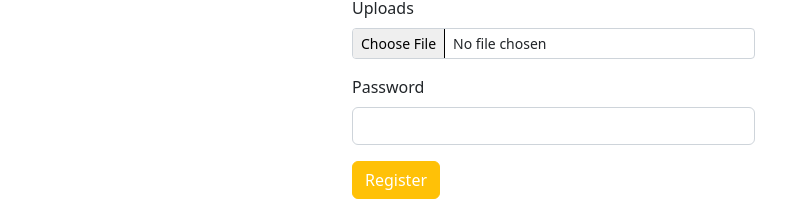
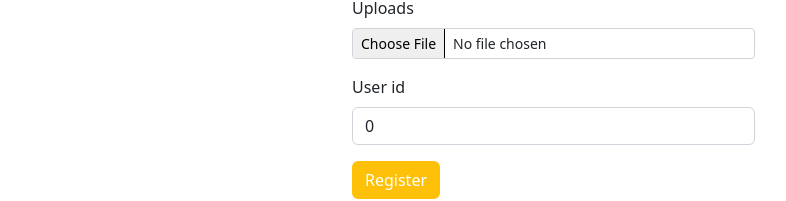
Before and after one commit to amitsingh17051/lightup, a React (Vite) app: page /add-idea in a window 1280 px wide. Shown: the part 424-625 px from the top of the page, without its empty margins (39-825 px from the left). Built offline with nearby package versions, Linux system fonts and the light colour scheme.

Commit message:
Added ajax for create user and add idea form with login anf login check ajax

```diff
--- a/package.json
+++ b/package.json
@@ -9,6 +9,7 @@
     "preview": "vite preview"
   },
   "dependencies": {
+    "bcryptjs": "^2.4.3",
     "react": "^18.2.0",
     "react-dom": "^18.2.0",
     "react-router-dom": "^6.4.5"
--- a/src/pages/add-idea.jsx
+++ b/src/pages/add-idea.jsx
@@ -1,29 +1,50 @@
-import React from 'react'
+import { useState } from 'react'
+
+
 function AddIdea() {
+  const [name, setName] = useState('');
+  const [description, setDescription] = useState('');
+  const [userId, setUserId] = useState(0);
+  const [postData, setPostData] = useState('');
 
+  const addIdeaFormHandler = (event) => {
+    event.preventDefault();
+
+    const requestOptions = {
+        method: 'POST',
+        headers: { 'Content-Type': 'application/json' },
+        mode: 'cors',
+        body: JSON.stringify({ name, description, userId })
+    };
+    fetch('http://localhost:8000/api/idea/', requestOptions)
+        .then(response => response.json())
+        .then(data => this.setPostData({ postId: data.id }));
+
+    console.log(postData);
+  }
 
   return (
     <div className="add-idea  container mt-5">
         <div className="row">
             <div className="col-md-5 offset-md-3">
                 <div className="px-4 py-5 my-5">
-                    <form width="300px">
+                    <form width="300px" onSubmit={addIdeaFormHandler}>
                         <div className="mb-3">
                             <label for="exampleInputEmail1" className="form-label">Name</label>
-                            <input type="text" className="form-control" name='name' />
+                            <input type="text" className="form-control" name='name' onChange={event => setName(event.target.value)}  value={name} />
 
                         </div>
                         <div className="mb-3">
                             <label for="exampleInputEmail1" className="form-label">Description</label>
-                            <textarea className="form-control" id="exampleFormControlTextarea1" rows="3"></textarea>
+                            <textarea className="form-control" id="exampleFormControlTextarea1" rows="3"  onChange={event => setDescription(event.target.value)} >{description}</textarea>
                         </div>
                         <div class="mb-3">
                             <label for="formFileSm" className="form-label">Uploads</label>
                             <input className="form-control form-control-sm" id="formFileSm" type="file" />
                         </div>
                         <div className="mb-3">
-                            <label for="exampleInputPassword1" className="form-label">Password</label>
-                            <input type="password" name="password" className="form-control" id="exampleInputPassword1" />
+                            <label for="exampleInputPassword1" className="form-label">User id</label>
+                            <input type="text" name="userId" className="form-control" onChange={event => setUserId(event.target.value)} value={userId} />
                         </div>
 
                         <button type="submit" className="btn text-white btn-warning">Register</button>
--- a/src/pages/login.jsx
+++ b/src/pages/login.jsx
@@ -1,20 +1,55 @@
-import React from 'react'
+import { useState, useEffect } from 'react'
+
+
+
 
 function Login() {
+
+    const [name, setName] = useState('');
+    const [password, setPassword] = useState('');
+
+
+    const loginUserFormHandler = (event) => {
+      event.preventDefault();
+      const requestOptions = {
+          method: 'POST',
+          headers: { 'Content-Type': 'application/json' },
+          mode: 'cors',
+          body: JSON.stringify({ name, password })
+      };
+      fetch('http://localhost:8000/api/user/login', requestOptions)
+          .then(response => response.json())
+          .then(data => localStorage.setItem("token", data.token));
+
+    }
+
+    useEffect(() => {
+        fetch('http://localhost:8000/api/user/username', {
+            method: 'POST',
+            headers: {
+                "x-access-token": localStorage.getItem('token')
+            }
+        })
+        .then(res => res.json())
+        .then(data => data.isLoggedIn ? history.push("/add-idea"): null )
+    }, [])
+
+
+
     return (
         <div className="login container mt-5">
             <div className="row">
                 <div className="col-md-5 offset-md-3">
                     <div className="px-4 py-5 my-5">
-                        <form width="300px">
+                        <form width="300px" onSubmit={loginUserFormHandler}>
                             <div className="mb-3">
-                                <label for="exampleInputEmail1" className="form-label">Email address</label>
-                                <input type="email" className="form-control" id="exampleInputEmail1" aria-describedby="emailHelp" />
+                                <label for="exampleInputEmail1" className="form-label">Username</label>
+                                <input type="text" className="form-control" id="exampleInputEmail1" aria-describedby="emailHelp" onChange={event => setName(event.target.value)}  value={name} />
                                 <div id="emailHelp" className="form-text">We'll never share your email with anyone else.</div>
                             </div>
                             <div className="mb-3">
                                 <label for="exampleInputPassword1" className="form-label">Password</label>
-                                <input type="password" className="form-control" id="exampleInputPassword1" />
+                                <input type="password" className="form-control" id="exampleInputPassword1" onChange={event => setPassword(event.target.value)} value={password} />
                             </div>
 
                             <button type="submit" className="btn text-white btn-warning">Login</button>
--- a/src/pages/register.jsx
+++ b/src/pages/register.jsx
@@ -1,26 +1,48 @@
-import React from 'react'
+import {useState} from 'react'
 
 function Register() {
+
+
+    const [name, setName] = useState('');
+    const [password, setPassword] = useState('');
+    const [email, setEmail] = useState('');
+
+
+    const registerUserFormHandler = (event) => {
+      event.preventDefault();
+
+      const requestOptions = {
+          method: 'POST',
+          headers: { 'Content-Type': 'application/json' },
+          mode: 'cors',
+          body: JSON.stringify({ name, email, password })
+      };
+      fetch('http://localhost:8000/api/user/', requestOptions)
+          .then(response => response.json())
+          .then(data => this.setPostData({ postId: data.id }));
+
+    }
+
 
     return (
         <div className="register container mt-5">
             <div className="row">
                 <div className="col-md-5 offset-md-3">
                     <div className="px-4 py-5 my-5">
-                        <form width="300px">
+                        <form width="300px" onSubmit={registerUserFormHandler}>
                             <div className="mb-3">
                                 <label for="exampleInputEmail1" className="form-label">Name</label>
-                                <input type="text" className="form-control" name='name' />
+                                <input type="text" className="form-control" name='name' onChange={event => setName(event.target.value)}  value={name} />
 
                             </div>
                             <div className="mb-3">
                                 <label for="exampleInputEmail1" className="form-label">Email address</label>
-                                <input type="email" name='email' className="form-control" id="exampleInputEmail1" aria-describedby="emailHelp" />
+                                <input type="email" name='email' className="form-control" id="exampleInputEmail1" aria-describedby="emailHelp" onChange={event => setEmail(event.target.value)}  value={email}/>
                                 <div id="emailHelp" className="form-text">We'll never share your email with anyone else.</div>
                             </div>
                             <div className="mb-3">
                                 <label for="exampleInputPassword1" className="form-label">Password</label>
-                                <input type="password" name="password" className="form-control" id="exampleInputPassword1" />
+                                <input type="password" name="password" className="form-control" id="exampleInputPassword1" onChange={event => setPassword(event.target.value)} value={password}/>
                             </div>
 
                             <button type="submit" className="btn text-white btn-warning">Register</button>
```
Also changed, not shown: 1 other file (tests, documents, lock files or other folders).
